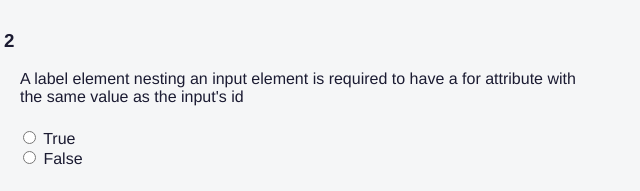
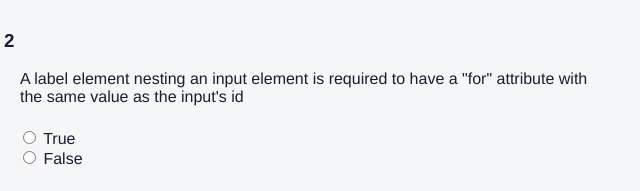
Before and after one commit to kcajeel/freecodecamp, a plain HTML site: page accessibility-quiz/index.html in a window 1280 px wide. Shown: the part 578-769 px from the top of the page, 336-976 px from the left. Drawn offline with Linux system fonts and the light colour scheme.

Commit message:
changed wording

```diff
--- a/accessibility-quiz/index.html
+++ b/accessibility-quiz/index.html
@@ -66,7 +66,7 @@
             <fieldset class="question" name="html-question-two">
               <legend>
                 A label element nesting an input element is required to have a
-                for attribute with the same value as the input's id
+                "for" attribute with the same value as the input's id
               </legend>
               <ul class="answers-list">
                 <li>
```
